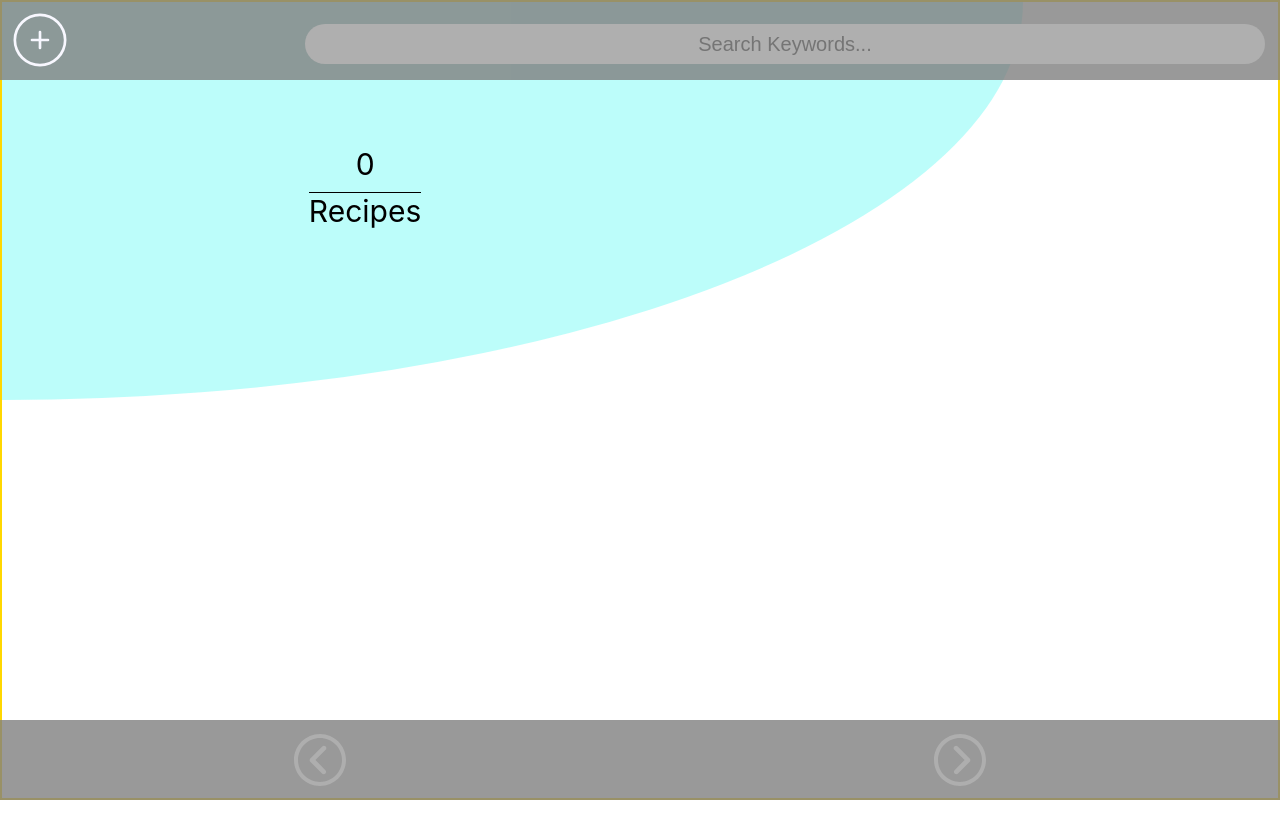
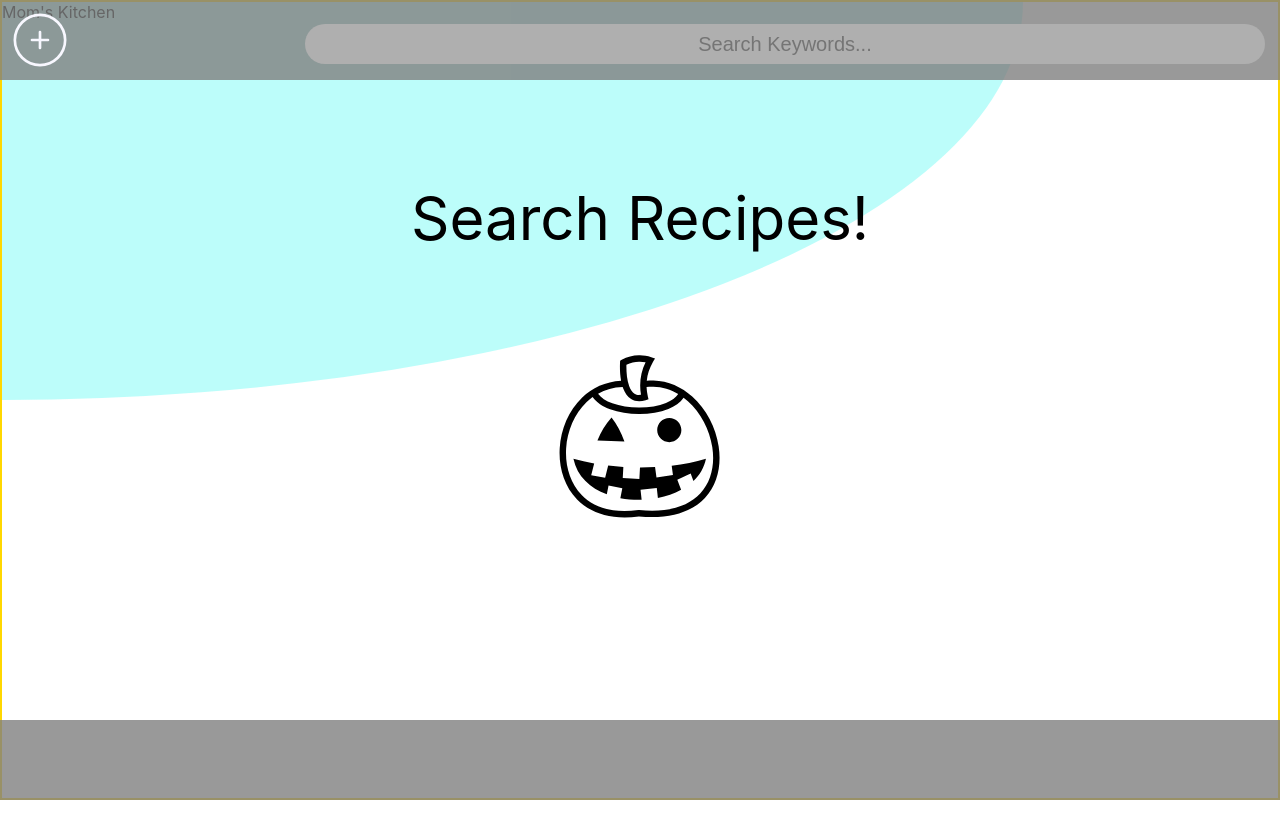
Before and after one commit to barbedStingray/burnt-offerings, a React (Create React App) app: page / in a window 1280 px wide. Built offline with nearby package versions, Linux system fonts and the light colour scheme.

Commit message:
refactoring

```diff
--- a/src/App.js
+++ b/src/App.js
@@ -9,15 +9,6 @@ import CreateNewRecipe from './CreateRecipePage/CreateNewRecipe'
 const localCache = {}
 
 function App() {
-
-  // clearing the cache
-  function clearCache() {
-    for (let key in localCache) {
-      delete localCache[key]
-    }
-    console.log('cacheCleared')
-  }
-
 
 
   return (
--- a/src/RecipeHomePage/RecipeHomePage.jsx
+++ b/src/RecipeHomePage/RecipeHomePage.jsx
@@ -27,7 +27,10 @@ const RecipeHomePage = () => {
     const [bouncedKeywords, setBouncedKeywords] = useState('')
     const [currentPage, setCurrentPage] = useState(1)
 
-    const { allRecipes, totalPages, totalRecipes, loadingStatus } = useFilteredRecipes(bouncedKeywords, currentPage)
+    const { allRecipes, totalPages, totalRecipes, recipeStatus, apiSearching } = useFilteredRecipes(bouncedKeywords, currentPage)
+
+    // todo debounce custom hook
+    // const debouncedKeywords = useDebounce(keywords, 1000)
 
 
     const keywordChange = (keywords) => {
@@ -42,6 +45,10 @@ const RecipeHomePage = () => {
             setUniqueKey(uniqueKey + 1)
         }, 1000)
     }
+
+
+
+    // todo clean this up, get rid of it. buttons only
     const handlePageChange = (newPage) => {
         setCurrentPage(newPage)
         setUniqueKey(uniqueKey + 1)
@@ -57,9 +64,11 @@ const RecipeHomePage = () => {
 
     return (
         <div className='homePage'>
+
             <div className='homeQuarter'></div>
 
-            {/* navigation */}
+
+            {/* // todo component navigation */}
             <div className='homeNavigation'>
                 <div className='homeNavigationParts'>
                     <Link to={`/createRecipe`} className='homeAddButton'><CiCirclePlus /></Link>
@@ -74,7 +83,7 @@ const RecipeHomePage = () => {
             <div className='homeMainDisplay'>
 
                 <div className='homeTopMain'>
-                    {/* other element here... */}
+                    <div><p>Mom's Kitchen</p></div>
                     <div className='homeSearchBar'>
                         <input
                             className='homeKeywordSearch'
@@ -89,9 +98,14 @@ const RecipeHomePage = () => {
 
                 <div className='bottomMain'>
 
+                    {recipeStatus === 'loaded' ? (
+                        <>
+                            {apiSearching === 'working' && (
+                                <div>
+                                    <p>API SEARCHING</p>
+                                </div>
+                            )}
 
-                    {loadingStatus === 'loaded' ? (
-                        <>
                             <div className='recipeMosaic'>
                                 <div className='homeSearchReturn'>
                                     <div className="homeRecipeTotal">{totalRecipes}</div>
@@ -99,6 +113,7 @@ const RecipeHomePage = () => {
                                 </div>
 
                                 {allRecipes.map((recipe, i) => (
+                                    // todo this is a component
                                     <div
                                         key={`${uniqueKey}-${i}`}
                                         onClick={() => seeRecipeDetails(recipe.id)}
@@ -143,11 +158,14 @@ const RecipeHomePage = () => {
                         </>
 
                     ) : (
-
                         <div className='homeNoRecipes'>
                             <p className='homeNoRecipeText'>Search Recipes!</p>
                             {/* <div className='homeNoCookieMan'><TbCookieMan /></div> */}
                             <div className='homeNoCookieMan'><GiPumpkinLantern /></div>
+                            {apiSearching === 'error' && (
+                                <p>API SEARCHING</p>
+                            )}
+
                         </div>
                     )}
 
@@ -155,7 +173,7 @@ const RecipeHomePage = () => {
 
             </div>
 
-            {loadingStatus && (
+            {recipeStatus && (
                 <div className='homeFooter'>
                     <div className='homePreview'></div>
                 </div>
--- a/src/RecipeHomePage/homeFunctions/useFilteredRecipes.js
+++ b/src/RecipeHomePage/homeFunctions/useFilteredRecipes.js
@@ -6,9 +6,10 @@ const recipesPerPage = 8
 
 const useFilteredRecipes = (keywords, page = 1) => {
     const [allRecipes, setAllRecipes] = useState([])
-    const [loadingStatus, setLoadingStatus] = useState('unloaded')
     const [totalPages, setTotalPages] = useState(1)
     const [totalRecipes, setTotalRecipes] = useState(0)
+    const [recipeStatus, setRecipeStatus] = useState('unloaded')
+    const [apiSearching, setApiSearching] = useState('resting')
 
 
     useEffect(() => {
@@ -18,7 +19,8 @@ const useFilteredRecipes = (keywords, page = 1) => {
             setAllRecipes([])
             setTotalPages(1)
             setTotalRecipes(0)
-            setLoadingStatus('loaded')
+            setRecipeStatus('unloaded')
+            // setApiSearching('error') // error testing
             return // do not call api if no keywords exist
         }
 
@@ -28,7 +30,7 @@ const useFilteredRecipes = (keywords, page = 1) => {
             setAllRecipes(cachedData.recipes)
             setTotalPages(cachedData.totalPages)
             setTotalRecipes(cachedData.totalRecipes)
-            setLoadingStatus('loaded')
+            setRecipeStatus('loaded')
         } else {
             requestAllRecipes(keywords, page)
         }
@@ -37,7 +39,8 @@ const useFilteredRecipes = (keywords, page = 1) => {
 
     async function requestAllRecipes(keywords, page) {
         console.log('did not find a cache, going to api')
-        setLoadingStatus('loading')
+        // setLoadingStatus('loading')
+        setApiSearching('working')
 
         try {
             const response = await axios.get('/api/recipes/all', {
@@ -51,7 +54,8 @@ const useFilteredRecipes = (keywords, page = 1) => {
             setAllRecipes(requestedRecipes)
             setTotalPages(requestedTotalPages)
             setTotalRecipes(requestedTotalRecipes)
-            setLoadingStatus('loaded')
+            setRecipeStatus('loaded')
+            setApiSearching('resting')
 
             // cache the results
             if (!localCache[keywords]) {
@@ -65,11 +69,12 @@ const useFilteredRecipes = (keywords, page = 1) => {
 
         } catch (error) {
             console.log('error in loading all recipes', error)
-            setLoadingStatus('error') // todo alert user to an error
+            setRecipeStatus('unloaded')
+            setApiSearching('error')
         }
     }
 
-    return { allRecipes, totalPages, totalRecipes, loadingStatus }
+    return { allRecipes, totalPages, totalRecipes, recipeStatus, apiSearching }
 }
 
 
```
